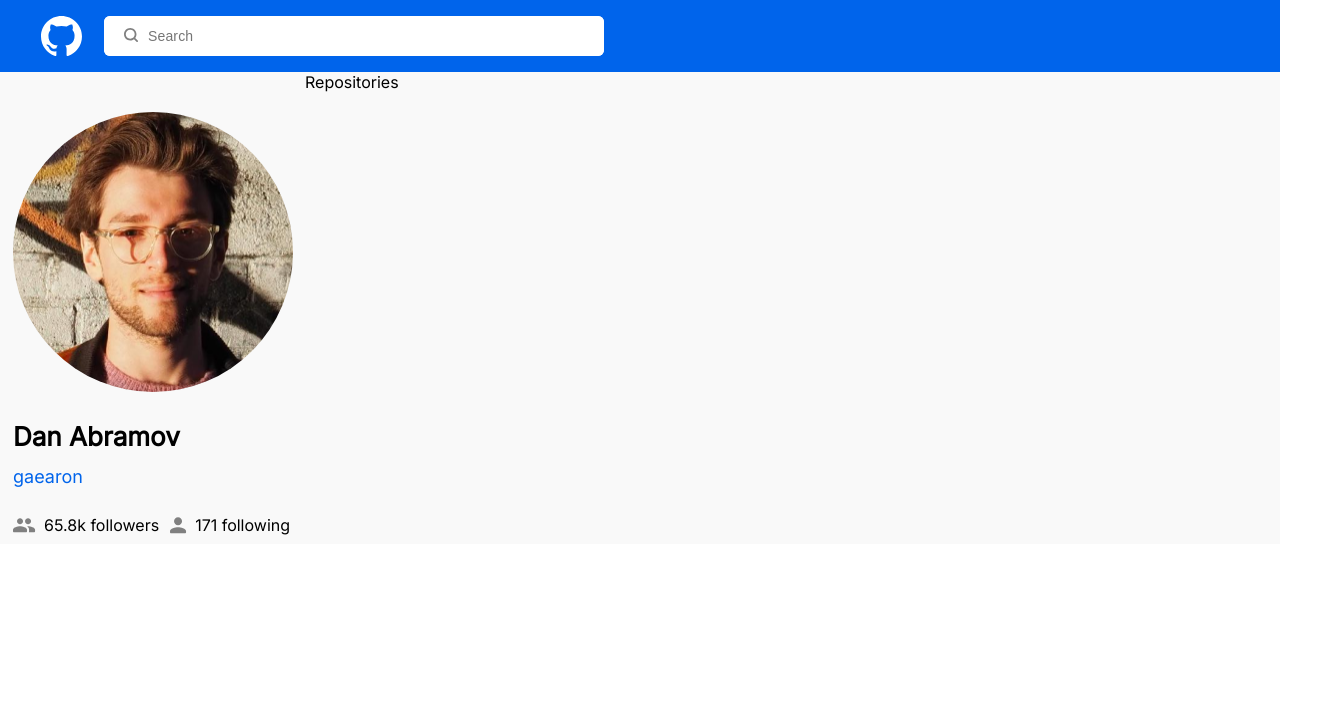
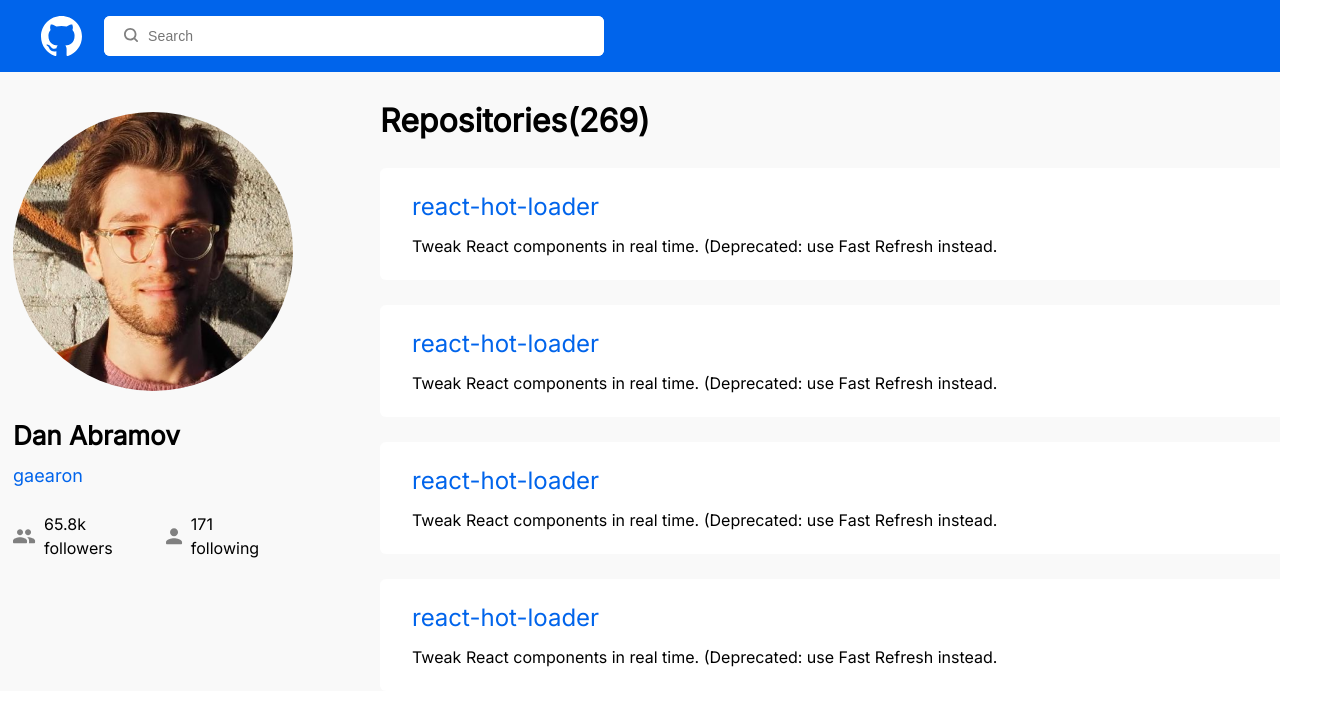
Before and after one commit to VZaleski/Startup-Summer-2022, a React (Create React App) app in the folder startup-summer/: page / in a window 1280 px wide. Shown: the top 706 px of the page, 1321 px wide, since content can reach past the window. Built offline with nearby package versions, Linux system fonts and the light colour scheme.

Commit message:
feat: add component Repositories

```diff
--- a/startup-summer/src/components/Main/Main.jsx
+++ b/startup-summer/src/components/Main/Main.jsx
@@ -1,12 +1,13 @@
 import s from './Main.module.css';
 import Profile from './Profile/Profile';
+import Repositories from './Repositories/Repositories';
 
 function Main() {
   return (
     <main className={s.main}>
       <div className={s.wrapper}>
         <Profile />
-        <div>Repositories</div>
+        <Repositories />
       </div>
     </main>
   );
--- a/startup-summer/src/components/Main/Profile/Profile.module.css
+++ b/startup-summer/src/components/Main/Profile/Profile.module.css
@@ -37,7 +37,7 @@
 }
 
 .info__text {
-    margin: 0px 11px 0px 8px;
+    margin: 0px 10px 0px 8px;
     font-style: normal;
     font-weight: 400;
     font-size: 16px;
--- /dev/null
+++ b/startup-summer/src/components/Main/Repositories/OneRepository/OneRepository.jsx
@@ -0,0 +1,14 @@
+import s from './OneRepository.module.css';
+
+function OneRepository() {
+  return (
+    <div className={s.oneRepository}>
+      <h3 className={s.title}>react-hot-loader</h3>
+      <p className={s.description}>
+        Tweak React components in real time. (Deprecated: use Fast Refresh instead.
+      </p>
+    </div>
+  );
+}
+
+export default OneRepository;
--- /dev/null
+++ b/startup-summer/src/components/Main/Repositories/OneRepository/OneRepository.module.css
@@ -0,0 +1,30 @@
+.oneRepository {
+    display: flex;
+    flex-direction: column;
+    justify-content: center;
+    align-items: flex-start;
+    width: 877px;
+    background: #FFFFFF;
+    border-radius: 6px;
+    margin-top: 25px;
+    padding: 24px 32px;
+    gap: 16px;
+}
+
+.title {
+    font-style: normal;
+    font-weight: 500;
+    font-size: 24px;
+    line-height: 29px;
+    color: #0064EB;
+    margin: 0;
+}
+
+.description {
+    font-style: normal;
+    font-weight: 400;
+    font-size: 16px;
+    line-height: 19px;
+    color: #000000;
+    margin: 0;
+}
--- /dev/null
+++ b/startup-summer/src/components/Main/Repositories/Repositories.jsx
@@ -0,0 +1,15 @@
+import s from './Repositories.module.css';
+import OneRepository from './OneRepository/OneRepository';
+
+function Repositories() {
+  const stateTest = ['', '', '', ''];
+  const arrayRepositories = stateTest.map(() => <OneRepository />);
+  return (
+    <div className={s.repositories}>
+      <h2 className={s.title}>Repositories(269)</h2>
+      {arrayRepositories}
+    </div>
+  );
+}
+
+export default Repositories;
--- /dev/null
+++ b/startup-summer/src/components/Main/Repositories/Repositories.module.css
@@ -0,0 +1,12 @@
+.repositories {
+    margin-left: 87px;
+}
+
+.title {
+    margin-top: 28px;
+    font-style: normal;
+    font-weight: 600;
+    font-size: 32px;
+    line-height: 130%;
+    color: #000000;
+}
```
